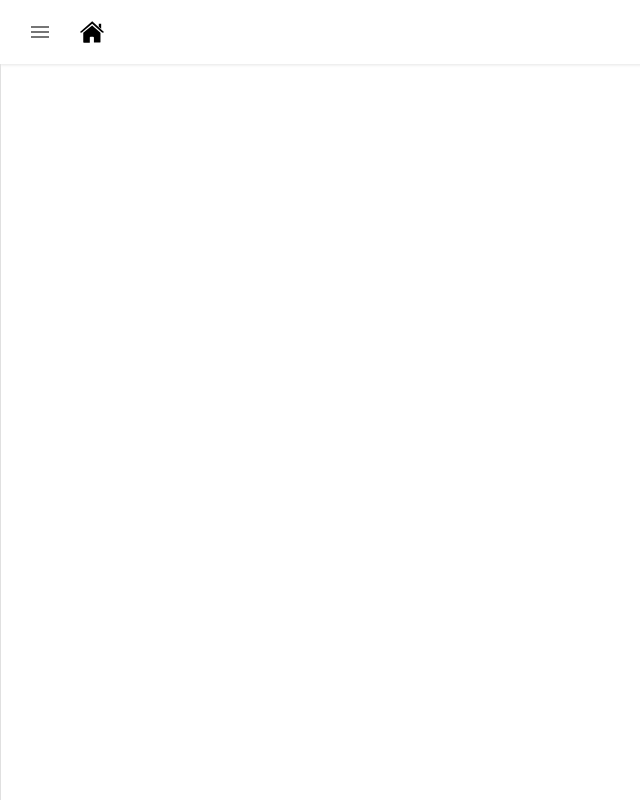
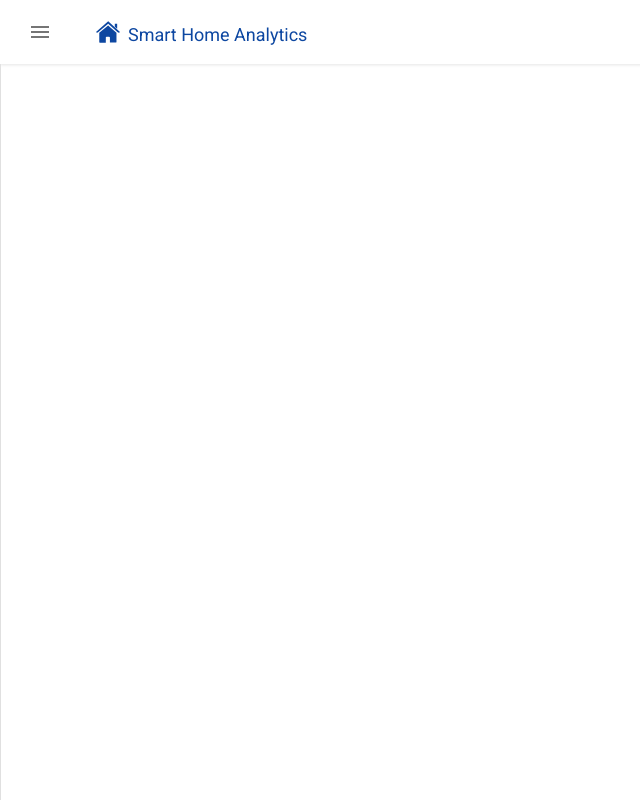
Before and after one commit to SmartHomeAnalytics/portal-ui, a React (Create React App) app: page /auth in a window 1280 px wide. Shown: the whole page, without its empty margins (0-640 px from the left). Built offline with nearby package versions, Linux system fonts and the light colour scheme; what normalizr would draw is missing.

Commit message:
Add drawer

```diff
--- a/src/components/dashboard/navigation/Header.js
+++ b/src/components/dashboard/navigation/Header.js
@@ -4,9 +4,11 @@ import {
   Grid,
   IconButton,
   Toolbar,
+  Typography,
 } from '@mui/material'
 import makeStyles from '@mui/styles/makeStyles'
 import MenuIcon from '@mui/icons-material/Menu'
+import { useTheme } from '@mui/styles'
 import SmartHomeLogoSvg from '../../icons/SmartHomeLogo'
 import LogoutButton from '../../login/LogoutButton'
 
@@ -31,9 +33,10 @@ const useStyles = makeStyles(theme => ({
     paddingLeft: theme.spacing(2),
     paddingRight: theme.spacing(2),
   },
-  logo: {
-    marginTop: 5,
-    marginLeft: theme.spacing(2),
+  logoName: {
+    fontSize: '1.8rem',
+    color: theme.colors.primary,
+    margin: theme.spacing(0.5, 0, 0, 1),
   },
 }), { name: 'Header' })
 
@@ -41,6 +44,7 @@ const Header = forwardRef(function Header({
   onSandwichClicked,
 }, ref) {
   const classes = useStyles()
+  const theme = useTheme()
 
   return (
     <AppBar
@@ -55,7 +59,8 @@ const Header = forwardRef(function Header({
             <IconButton aria-label="Open menu" size="large" onClick={onSandwichClicked}>
               <MenuIcon />
             </IconButton>
-            <SmartHomeLogoSvg style={{ marginLeft: 16 }} />
+            <SmartHomeLogoSvg fill={theme.colors.primary} style={{ marginLeft: 32 }} />
+            <Typography className={classes.logoName}>Smart Home Analytics</Typography>
           </Grid>
           <LogoutButton />
         </Grid>
--- a/src/muiTheme.js
+++ b/src/muiTheme.js
@@ -12,6 +12,7 @@ const PRIMARY_LIGHT_COLOR = '#6ee9ff'
 
 const theme = createTheme({
   colors: {
+    primary: PRIMARY_COLOR,
     darkBackground: PRIMARY_COLOR,
     white: '#ffffff',
     selectedItem: SECONDARY_TEXT_COLOR,
```
